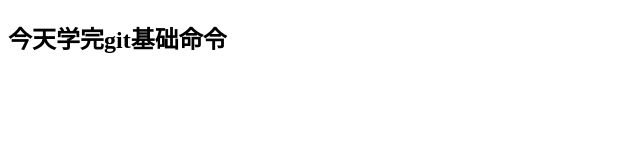
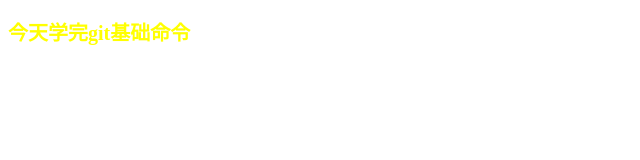
Before and after one commit to 2401377383/item_file, a plain HTML site: page index.html in a window 1280 px wide. Shown: the whole page, without its empty margins (0-640 px from the left). Drawn offline with Linux system fonts and the light colour scheme.

Commit message:
提交css文件和修改过的index.html

```diff
--- /dev/null
+++ b/index.css
@@ -0,0 +1,4 @@
+h2 {
+    color: yellow;
+    font-size: 20px;
+}
--- a/index.html
+++ b/index.html
@@ -5,6 +5,7 @@
     <meta http-equiv="X-UA-Compatible" content="IE=edge">
     <meta name="viewport" content="width=device-width, initial-scale=1.0">
     <title>Document</title>
+    <link rel="stylesheet" href="./index.css">
 </head>
 <body>
     <h2>今天学完git基础命令</h2>
```
